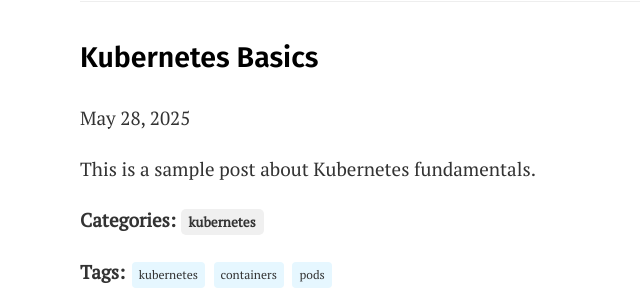
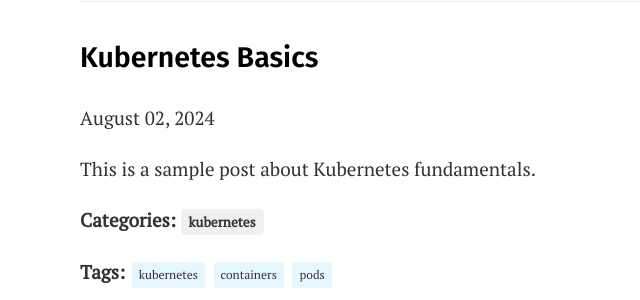
Before and after one commit to srideviblogs/srideviblogs.github.io, a Jekyll site: the page built from _posts/2025-05-28-kubernetes-basics.md, in a window 1280 px wide. Shown: the part 135-435 px from the top of the page, without its empty margins (210-850 px from the left). Built offline with Jekyll 4.4.1, drawn with Linux system fonts in a browser that asks for light colours.

Commit message:
Update 2025-05-28-kubernetes-basics.md

```diff
--- a/_posts/2025-05-28-kubernetes-basics.md
+++ b/_posts/2025-05-28-kubernetes-basics.md
@@ -1,7 +1,7 @@
 ---
 layout: post
 title: "Kubernetes Basics"
-date: 2025-05-28 12:00:00 +0000
+date: 2024-08-02 10:00:00 +0000
 categories: kubernetes
 tags: [kubernetes, containers, pods]
 ---
```
